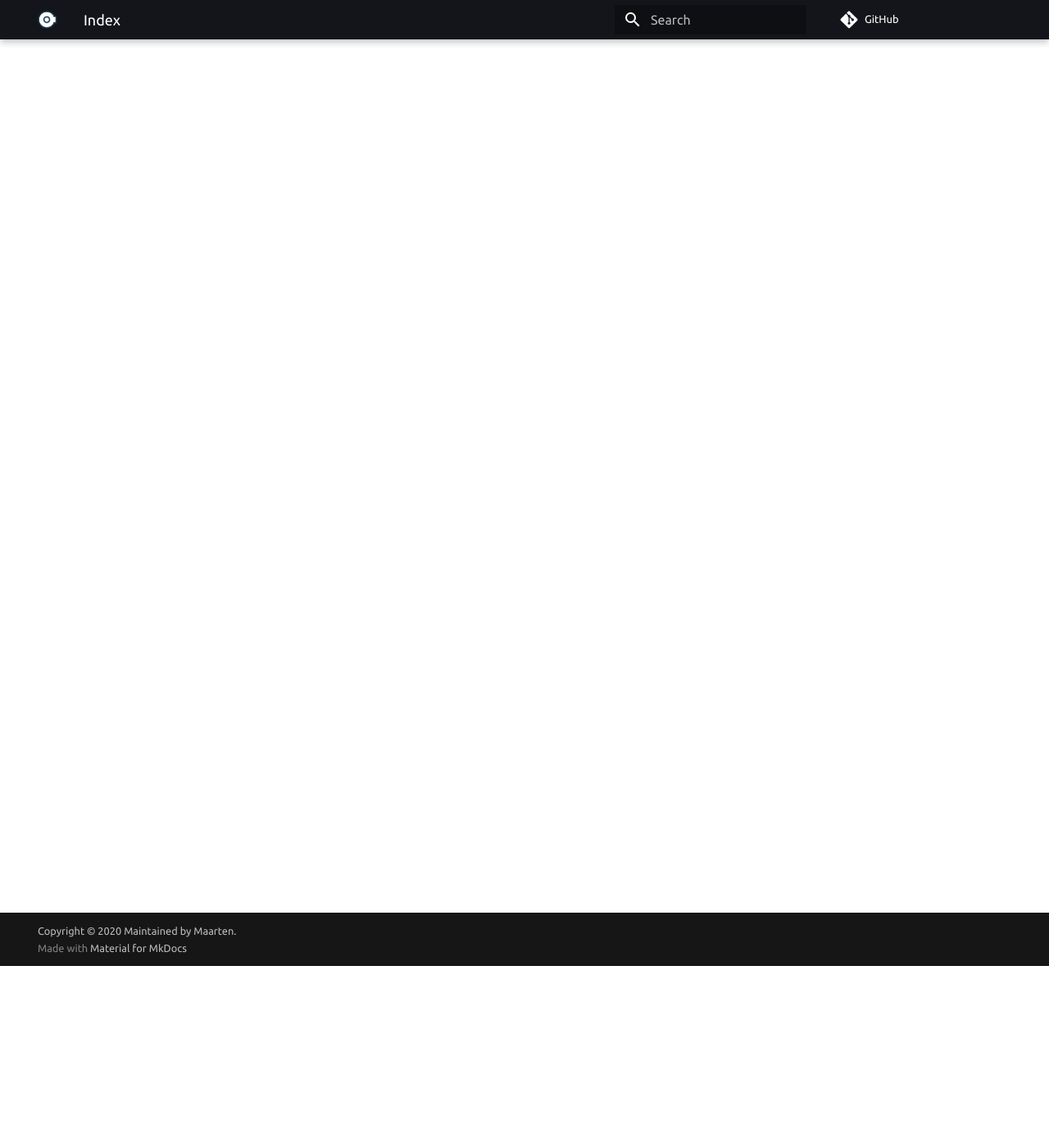
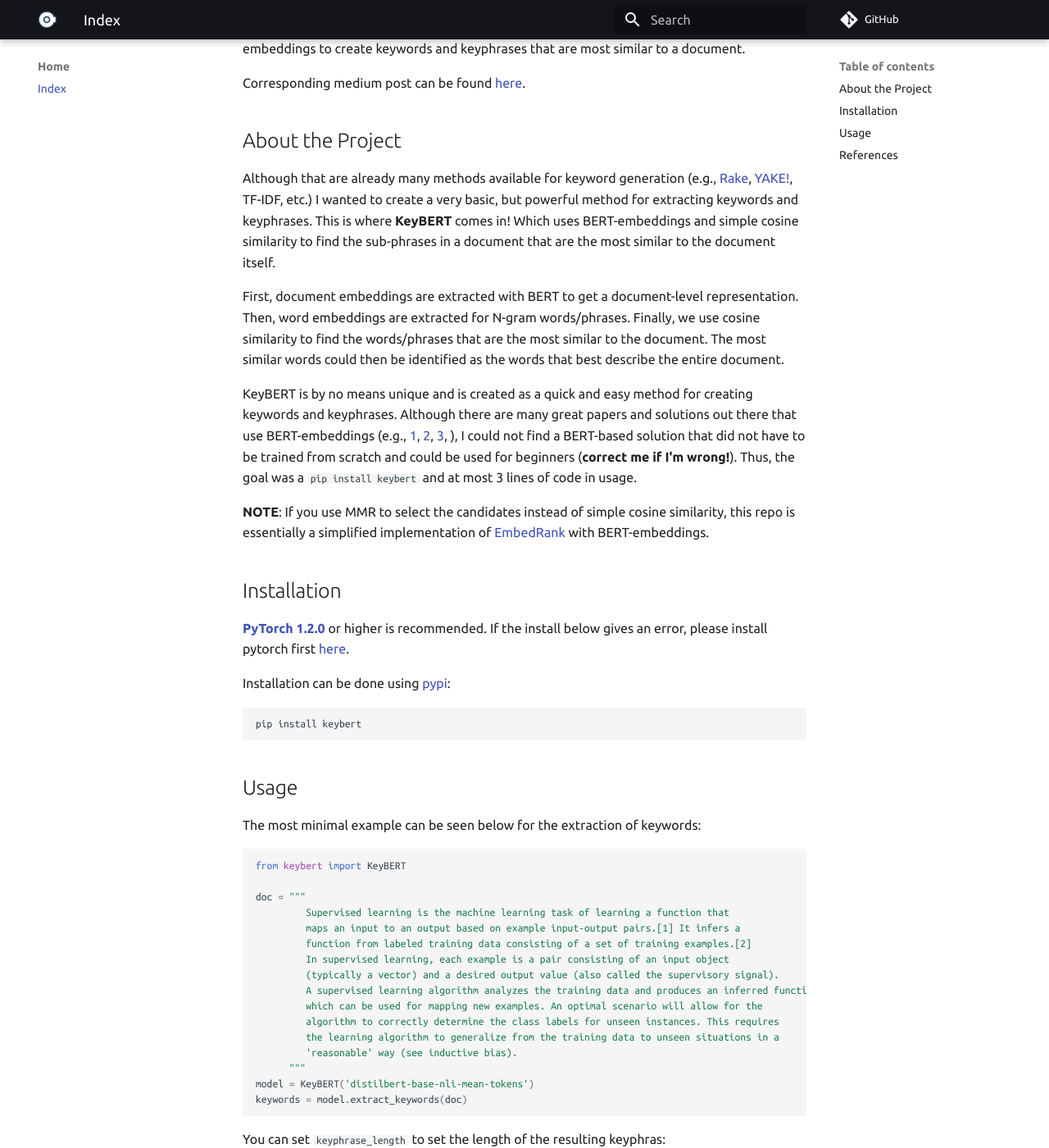
Before and after one commit to MaartenGr/KeyBERT, an MkDocs documentation site: the page built from docs/index.md, in a window 1280 px wide and 1400 px high, scrolled down 222 px. Shown: the whole window at 82% size. Built offline with MkDocs 1.6.1 and Material for MkDocs 9.7.7, drawn with Linux system fonts in a browser that asks for light colours; comment, search, counter and statistics services are not loaded; some of the changed text lies outside the part shown.

Commit message:
Added mkdocs

````diff
--- a/docs/index.md
+++ b/docs/index.md
@@ -1 +1,142 @@
+<img src="images/logo.png" width="35%" height="35%" align="right" />
+
 # KeyBERT
+
+KeyBERT is a minimal and easy-to-use keyword extraction technique that leverages BERT embeddings to
+create keywords and keyphrases that are most similar to a document.
+
+Corresponding medium post can be found [here]().
+
+
+## About the Project
+
+
+Although that are already many methods available for keyword generation
+(e.g.,
+[Rake](https://github.com/aneesha/RAKE),
+[YAKE!](https://github.com/LIAAD/yake), TF-IDF, etc.)
+I wanted to create a very basic, but powerful method for extracting keywords and keyphrases.
+This is where **KeyBERT** comes in! Which uses BERT-embeddings and simple cosine similarity
+to find the sub-phrases in a document that are the most similar to the document itself.
+
+First, document embeddings are extracted with BERT to get a document-level representation.
+Then, word embeddings are extracted for N-gram words/phrases. Finally, we use cosine similarity
+to find the words/phrases that are the most similar to the document. The most similar words could
+then be identified as the words that best describe the entire document.
+
+KeyBERT is by no means unique and is created as a quick and easy method
+for creating keywords and keyphrases. Although there are many great
+papers and solutions out there that use BERT-embeddings
+(e.g.,
+[1](https://github.com/pranav-ust/BERT-keyphrase-extraction),
+[2](https://github.com/ibatra/BERT-Keyword-Extractor),
+[3](https://www.preprints.org/manuscript/201908.0073/download/final_file),
+), I could not find a BERT-based solution that did not have to be trained from scratch and
+could be used for beginners (**correct me if I'm wrong!**).
+Thus, the goal was a `pip install keybert` and at most 3 lines of code in usage.
+
+**NOTE**: If you use MMR to select the candidates instead of simple cosine similarity,
+this repo is essentially a simplified implementation of
+[EmbedRank](https://github.com/swisscom/ai-research-keyphrase-extraction)
+with BERT-embeddings.
+
+## Installation
+**[PyTorch 1.2.0](https://pytorch.org/get-started/locally/)** or higher is recommended. If the install below gives an
+error, please install pytorch first [here](https://pytorch.org/get-started/locally/).
+
+Installation can be done using [pypi](https://pypi.org/project/bertopic/):
+
+```
+pip install keybert
+```
+
+## Usage
+
+The most minimal example can be seen below for the extraction of keywords:
+```python
+from keybert import KeyBERT
+
+doc = """
+         Supervised learning is the machine learning task of learning a function that
+         maps an input to an output based on example input-output pairs.[1] It infers a
+         function from labeled training data consisting of a set of training examples.[2]
+         In supervised learning, each example is a pair consisting of an input object
+         (typically a vector) and a desired output value (also called the supervisory signal).
+         A supervised learning algorithm analyzes the training data and produces an inferred function,
+         which can be used for mapping new examples. An optimal scenario will allow for the
+         algorithm to correctly determine the class labels for unseen instances. This requires
+         the learning algorithm to generalize from the training data to unseen situations in a
+         'reasonable' way (see inductive bias).
+      """
+model = KeyBERT('distilbert-base-nli-mean-tokens')
+keywords = model.extract_keywords(doc)
+```
+
+You can set `keyphrase_length` to set the length of the resulting keyphras:
+
+```python
+>>> model.extract_keywords(doc, keyphrase_length=1, stop_words=None)
+['learning',
+ 'training',
+ 'algorithm',
+ 'class',
+ 'mapping']
+```
+
+To extract keyphrases, simply set `keyphrase_length` to 2 or higher depending on the number
+of words you would like in the resulting keyphrases:
+
+```python
+>>> model.extract_keywords(doc, keyphrase_length=3, stop_words=None)
+['learning algorithm',
+ 'learning machine',
+ 'machine learning',
+ 'supervised learning',
+ 'learning function']
+```
+
+To diversify the results, we can use Maximal Margin Relevance (MMR) to create
+keywords / keyphrases which is also based on cosine similarity. The results
+with **high diversity**:
+
+```python
+>>> model.extract_keywords(doc, keyphrase_length=3, stop_words='english', use_mmr=True, diversity=0.7)
+['algorithm generalize training',
+ 'labels unseen instances',
+ 'new examples optimal',
+ 'determine class labels',
+ 'supervised learning algorithm']
+```
+
+The results with **low diversity**:
+
+```python
+>>> model.extract_keywords(doc, keyphrase_length=3, stop_words='english', use_mmr=True, diversity=0.2)
+['algorithm generalize training',
+ 'learning machine learning',
+ 'learning algorithm analyzes',
+ 'supervised learning algorithm',
+ 'algorithm analyzes training']
+```
+
+
+## References
+Below, you can find several resources that were used for the creation of KeyBERT
+but most importantly, are amazing resources for creating impressive keyword extraction models:
+
+**Papers**:
+* Sharma, P., & Li, Y. (2019). [Self-Supervised Contextual Keyword and Keyphrase Retrieval with Self-Labelling.](https://www.preprints.org/manuscript/201908.0073/download/final_file)
+
+**Github Repos**:
+* https://github.com/thunlp/BERT-KPE
+* https://github.com/ibatra/BERT-Keyword-Extractor
+* https://github.com/pranav-ust/BERT-keyphrase-extraction
+* https://github.com/swisscom/ai-research-keyphrase-extraction
+
+**MMR**:
+The selection of keywords/keyphrases was modelled after:
+* https://github.com/swisscom/ai-research-keyphrase-extraction
+
+**NOTE**: If you find a paper or github repo that has an easy-to-use implementation
+of BERT-embeddings for keyword/keyphrase extraction, let me know! I'll make sure to
+add it a reference to this repo.
--- a/mkdocs.yml
+++ b/mkdocs.yml
@@ -10,6 +10,7 @@ nav:
     - Index: index.md
   - API:
       - KeyBERT: api/keybert.md
+      - MMR: api/mmr.md
 plugins:
   - mkdocstrings:
       watch:
````
Also changed, not shown: docs/api/mmr.md (added, +3 -0 lines).
